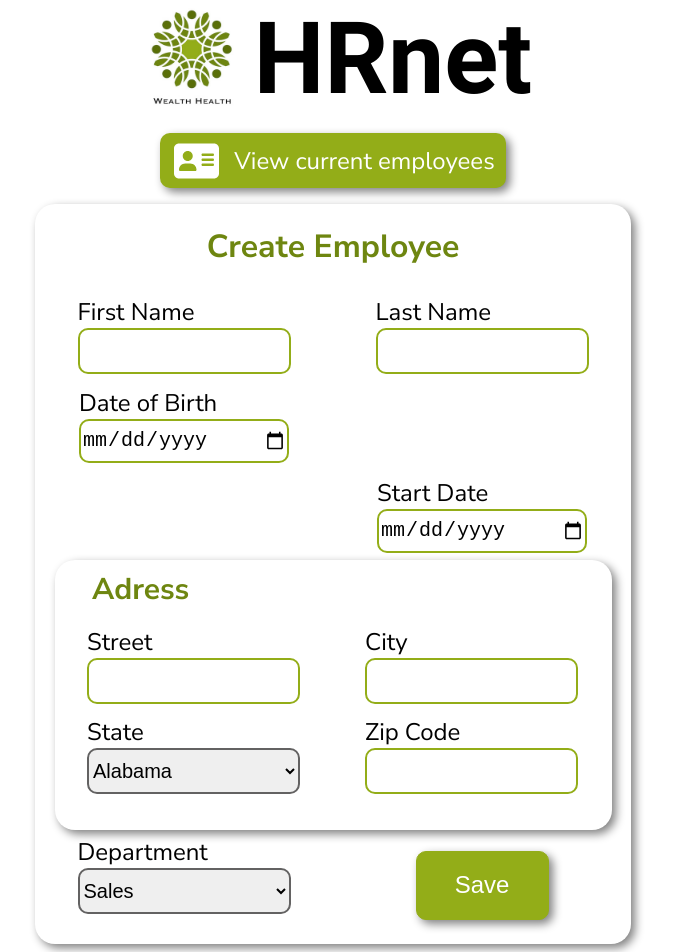
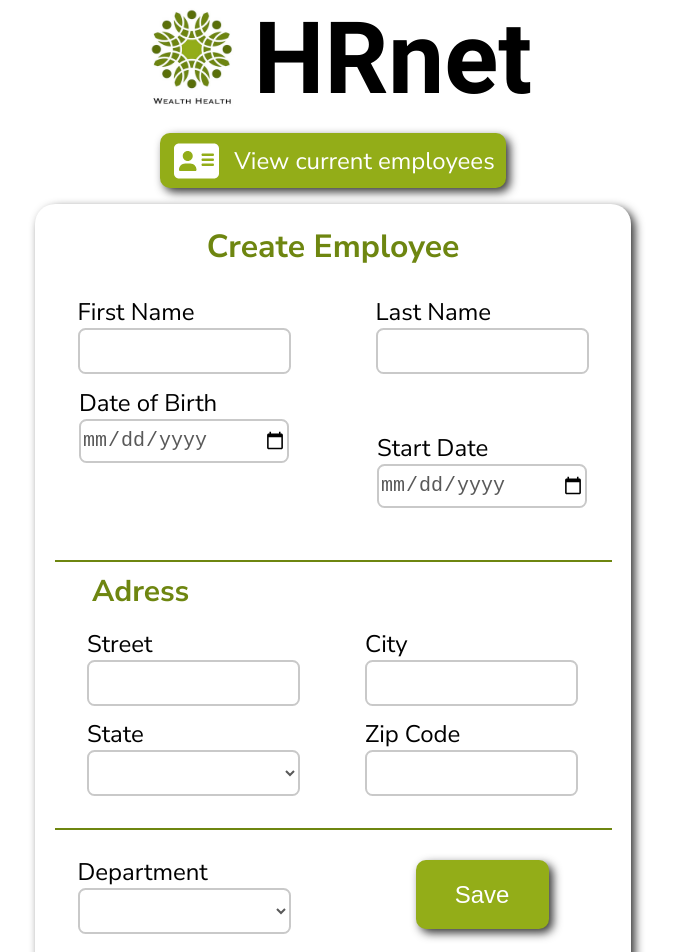
Before and after one commit to Frederic-Douville/FredericDouville_14_26042022, a React (Create React App) app: page / in a window 1280 px wide. Shown: the top 952 px of the page, without its empty margins (307-980 px from the left). Built offline with nearby package versions, Linux system fonts and the light colour scheme.

Commit message:
Modification CSS formulaire + création composant InputField

```diff
--- a/src/components/index.js
+++ b/src/components/index.js
@@ -2,3 +2,4 @@
 export { default as Footer } from './footer';
 export { default as Error } from './error';
 export { default as ScrollingMenu } from './scrolling menu';
+export { default as InputField } from './input field';
--- /dev/null
+++ b/src/components/input field/index.jsx
@@ -0,0 +1,10 @@
+function InputField({ label, id, type }) {
+    return (
+        <div className={`form-input-wrapper form-${id}`}>
+            <label htmlFor={id}>{label}</label>
+            <input type={type} id={id} />
+        </div>
+    );
+}
+
+export default InputField;
--- a/src/components/scrolling menu/index.jsx
+++ b/src/components/scrolling menu/index.jsx
@@ -1,10 +1,11 @@
-function ScrollingMenu({ name, optionArray }) {
+function ScrollingMenu({ label, id, optionArray }) {
     return (
-        <div className={`form-input-wrapper form-${name.toLowerCase()}`}>
-            <label htmlFor={name.toLowerCase()}>{name}</label>
-            <select id={name.toLowerCase()}>
-                {optionArray.map((optionElem) => (
-                    <option value={optionElem.toLowerCase()}>
+        <div className={`form-input-wrapper form-${id}`}>
+            <label htmlFor={id}>{label}</label>
+            <select id={id}>
+                <option value="" disabled selected hidden></option>
+                {optionArray.map((optionElem, index) => (
+                    <option key={index} value={optionElem.toLowerCase()}>
                         {optionElem}
                     </option>
                 ))}
--- /dev/null
+++ b/src/datas/americanStates.js
@@ -0,0 +1,64 @@
+const americanStates = [
+    'Alabama',
+    'Alaska',
+    'American Samoa',
+    'Arizona',
+    'Arkansas',
+    'California',
+    'Colorado',
+    'Connecticut',
+    'Delaware',
+    'District Of Columbia',
+    'Federated States Of Micronesia',
+    'Florida',
+    'Georgia',
+    'Guam',
+    'Hawaii',
+    'Idaho',
+    'Illinois',
+    'Indiana',
+    'Iowa',
+    'Kansas',
+    'Kentucky',
+    'Louisiana',
+    'Maine',
+    'Marshall Islands',
+    'Maryland',
+    'Maryland',
+    'Massachussetts',
+    'Michigan',
+    'Minnesota',
+    'Mississippi',
+    'Missouri',
+    'Montana',
+    'Nebraska',
+    'Nevada',
+    'New Hampshire',
+    'New Jersey',
+    'New Mexico',
+    'New York',
+    'North Carolina',
+    'North Dakota',
+    'Northern Mariana Islands',
+    'Ohio',
+    'Oklahoma',
+    'Oregon',
+    'Palau',
+    'Pennsylvania',
+    'Puerto Rico',
+    'Rhode Island',
+    'South Carolina',
+    'South Dakota',
+    'Tennessee',
+    'Texas',
+    'Utah',
+    'Vermont',
+    'Virgin Islands',
+    'Virginia',
+    'Washington',
+    'West Virgina',
+    'Wisconsin',
+    'Wyoming',
+];
+
+export default americanStates;
--- a/src/pages/home/index.jsx
+++ b/src/pages/home/index.jsx
@@ -1,10 +1,34 @@
 import { Link } from 'react-router-dom';
 import EmployeeListIcon from '../../assets/address-card-solid.svg';
-import ScrollingMenu from '../../components/scrolling menu';
-import department from '../../datas/option.js';
+import department from '../../datas/department.js';
+import americanStates from '../../datas/americanStates.js';
+import { InputField, ScrollingMenu } from '../../components';
 
 function HomeForm() {
-    console.log(department);
+    const firstName = document.getElementById('firstname');
+    const lastName = document.getElementById('lastname');
+    const birthDay = document.getElementById('birthday');
+    const startDay = document.getElementById('startdate');
+    const street = document.getElementById('street');
+    const city = document.getElementById('city');
+    const stateSelect = document.getElementById('state');
+    const zipCode = document.getElementById('zipcode');
+    const departmentSelect = document.getElementById('department');
+
+    function CreateEmployee(event) {
+        event.preventDefault();
+        console.log(
+            firstName.value,
+            lastName.value,
+            birthDay.value,
+            startDay.value,
+            street.value,
+            city.value,
+            zipCode.value,
+            stateSelect.value,
+            departmentSelect.value
+        );
+    }
     return (
         <div className="home-ctn">
             <Link to="/employees" className="home-employee-link">
@@ -20,48 +44,36 @@
             <div className="home-form-ctn">
                 <h1 className="home-form-title">Create Employee</h1>
                 <form className="form-create-employee">
-                    <div className="form-input-wrapper form-firstname">
-                        <label htmlFor="firstName">First Name</label>
-                        <input type="text" id="firstName" />
-                    </div>
-                    <div className="form-input-wrapper form-lastname">
-                        <label htmlFor="lastName">Last Name</label>
-                        <input type="text" id="lastName" />
-                    </div>
-                    <div className="form-input-wrapper form-birthday">
-                        <label htmlFor="birthday">Date of Birth</label>
-                        <input type="date" id="birthday" />
-                    </div>
-                    <div className="form-input-wrapper form-startdate">
-                        <label htmlFor="startDate">Start Date</label>
-                        <input type="date" id="startDate" />
-                    </div>
+                    <InputField label="First Name" id="firstname" type="text" />
+                    <InputField label="Last Name" id="lastname" type="text" />
+                    <InputField
+                        label="Date of Birth"
+                        id="birthday"
+                        type="date"
+                    />
+                    <InputField label="Start Date" id="startdate" type="date" />
                     <div className="form-input-adress">
                         <h2>Adress</h2>
-                        <div className="form-input-wrapper form-street">
-                            <label htmlFor="Street">Street</label>
-                            <input type="text" id="Street" />
-                        </div>
-                        <div className="form-input-wrapper form-city">
-                            <label htmlFor="City">City</label>
-                            <input type="text" id="City" />
-                        </div>
-                        <div className="form-input-wrapper form-state">
-                            <label htmlFor="state">State</label>
-                            <select id="state">
-                                <option value="alabama">Alabama</option>
-                                <option value="illinois">Illinois</option>
-                            </select>
-                        </div>
-                        <div className="form-input-wrapper form-zipcode">
-                            <label htmlFor="zipCode">Zip Code</label>
-                            <input type="text" id="zipCode" />
-                        </div>
+                        <InputField label="Street" id="street" type="text" />
+                        <InputField label="City" id="city" type="text" />
+                        <ScrollingMenu
+                            label="State"
+                            id="state"
+                            optionArray={americanStates}
+                        />
+                        <InputField label="Zip Code" id="zipcode" type="text" />
                     </div>
-
-                    <ScrollingMenu name="Department" optionArray={department} />
-
-                    <input type="submit" value="Save" className="form-submit" />
+                    <ScrollingMenu
+                        label="Department"
+                        id="department"
+                        optionArray={department}
+                    />
+                    <input
+                        type="submit"
+                        value="Save"
+                        className="form-submit"
+                        onClick={CreateEmployee}
+                    />
                 </form>
             </div>
         </div>
--- a/src/style/home.scss
+++ b/src/style/home.scss
@@ -18,7 +18,7 @@
             background-color: $color-primary;
             text-decoration: none;
             border-radius: 10px;
-            box-shadow: grey 4px 4px 10px;
+            box-shadow: rgb(54, 54, 54) 4px 4px 10px;
             margin:1em;
             &:hover{
                 background-color: $color-tertiary;
@@ -43,8 +43,8 @@
             align-items: center;
             margin:auto;
             width: 596px;
-            height: 740px;
-            box-shadow: grey 4px 4px 10px;
+            height: 780px;
+            box-shadow: rgb(54, 54, 54) 4px 4px 10px;
             border-radius: 20px;
         }
         &-title{
@@ -59,7 +59,7 @@
     &-create-employee{
         display: grid;
         grid-template-columns: 1fr 1fr;
-        grid-template-rows: 90px 90px 90px 270px 90px;
+        grid-template-rows: 90px 90px 90px 270px 130px;
         font-family: 'Nunito-sans-regular';
         font-size: 24px;
         width:100%;
@@ -73,16 +73,19 @@
         & input{
             width:205px;
             height:40px;
-            border-radius: 10px;
-            border: solid 2px $color-primary;
+            border-radius: 7.5px;
+            border: solid 2px #c9c9c9;
             font-size: 20px;
+            color: #595959
         }
         & select{
             width:213px;
             height:46px;
-            border-radius: 10px;
-            border: solid 2px #636262;
+            border-radius: 7.5px;
+            border: solid 2px #c9c9c9;
             font-size: 20px;
+            background-color: white;
+            color: #595959
         }
     }
     &-firstname{
@@ -99,7 +102,7 @@
     }
     &-startdate{
         grid-column: 2 / 3;
-        grid-row: 3 / 4;
+        grid-row: 2 / 4;
     }
     &-input-adress{
         grid-column: 1 / 3;
@@ -109,8 +112,8 @@
         display: grid;
         grid-template-columns: 278px 278px;
         grid-template-rows: 60px 90px 90px;
-        box-shadow: grey 4px 4px 10px;
-        border-radius: 20px;
+        border-top: solid 2px $color-secondary;
+        border-bottom: solid 2px $color-secondary ;
         & h2{
             grid-column: 1 / 2;
             grid-row: 1 / 2;
@@ -146,12 +149,12 @@
         grid-column: 2 / 3;
         grid-row: 5 / 6;
         justify-self: center;
-        align-self: flex-end;
+        align-self: center;
         width:133px;
         height:69px;
         border-radius: 10px;
-        border: solid 1px $color-primary;
-        box-shadow: grey 4px 4px 10px;
+        border: none;
+        box-shadow: rgb(54, 54, 54) 4px 4px 10px;
         background-color: $color-primary;
         font-size: 24px;
         color:white;
--- a/src/style/index.scss
+++ b/src/style/index.scss
@@ -10,4 +10,5 @@
     sans-serif;
   -webkit-font-smoothing: antialiased;
   -moz-osx-font-smoothing: grayscale;
+  box-sizing: border-box;
 }
```
Also changed, not shown: src/datas/department.js (renamed from src/datas/option.js).
